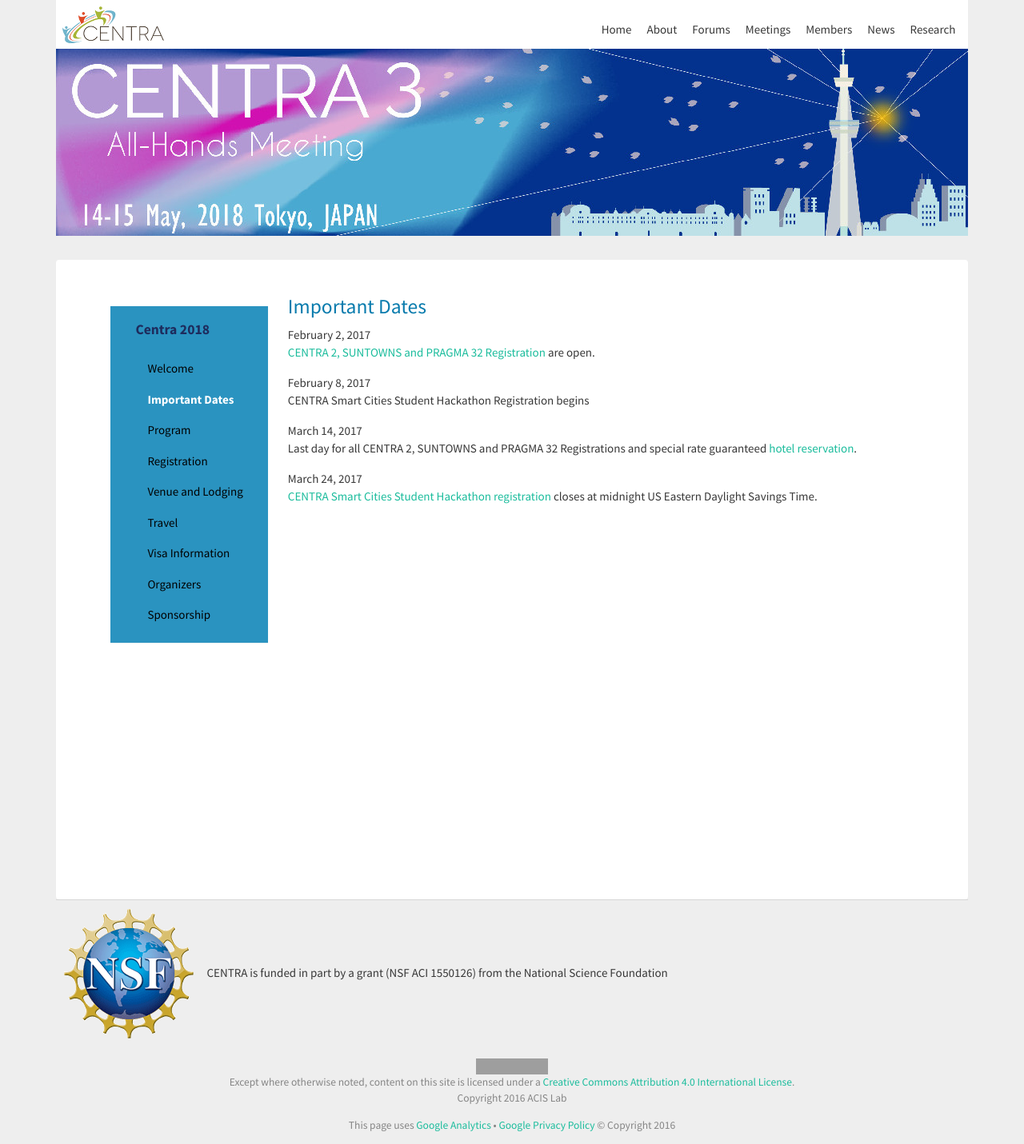
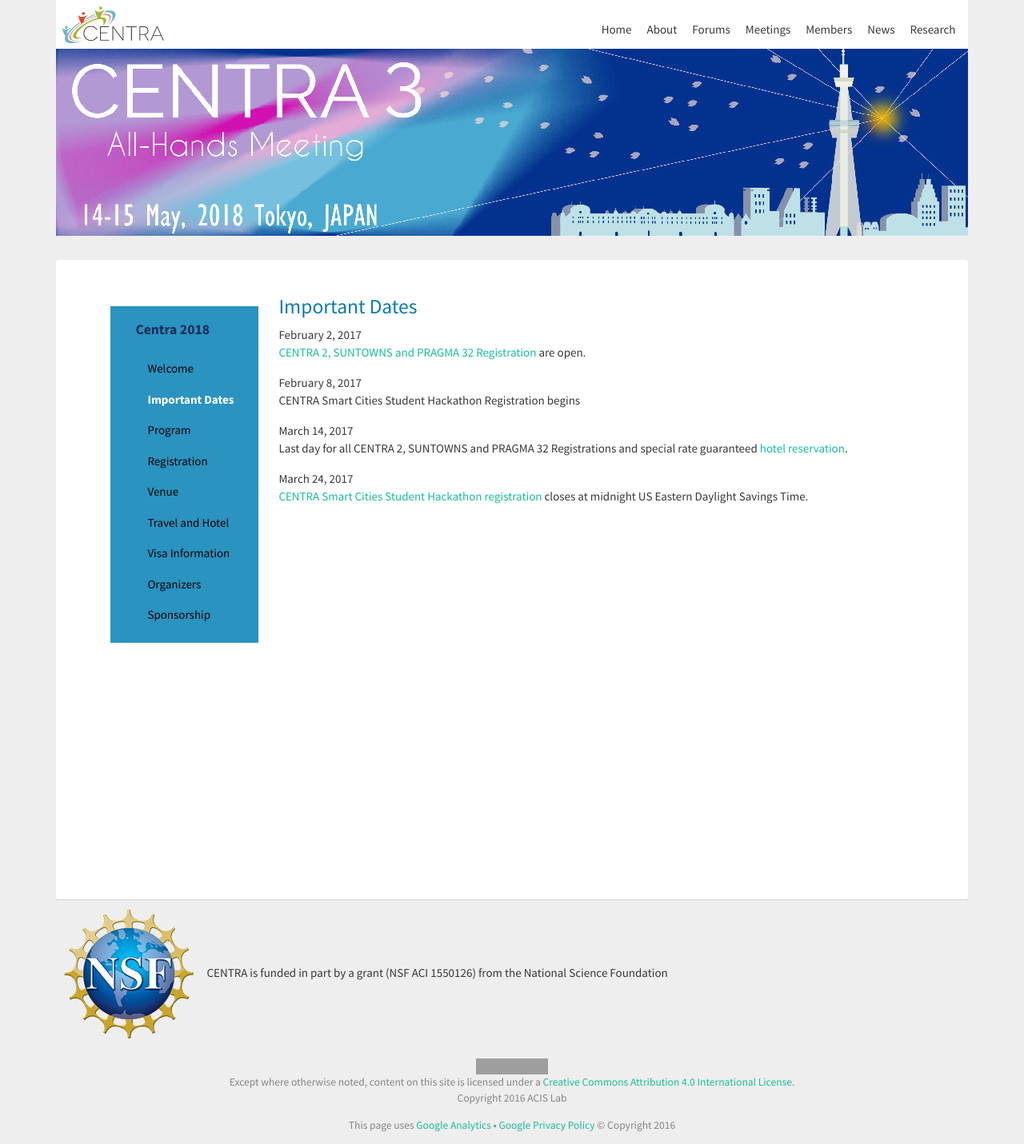
Before and after one commit to hmchou56/centra8, a Jekyll site: the page built from centra3/news.md, in a window 1280 px wide. Shown: the whole page at 80% size. Built offline with Jekyll 4.4.1, drawn with Linux system fonts in a browser that asks for light colours; nearby versions of some CDN libraries; grey boxes are pictures that could not be loaded.

Commit message:
update menu items

```diff
--- a/_includes/centra3combinedmenu.html
+++ b/_includes/centra3combinedmenu.html
@@ -109,8 +109,8 @@
 					<li {% if page.url contains '/centra3/news.html' %} class="{{ submenuitem | append:'_selected'}}" {% else %} class=" {{ submenuitem }}" {% endif %}><a href="/centra3/news.html">Important Dates</a></li>
 					<li {% if page.url contains '/centra3/program.html' %} class="{{ submenuitem | append:'_selected'}}" {% else %} class=" {{ submenuitem }}" {% endif %}><a href="/centra3/program.html">Program</a></li>
 					<li {% if page.url contains '/centra3/registration.html' %} class="{{ submenuitem | append:'_selected'}}" {% else %} class=" {{ submenuitem }}" {% endif %}><a href="/centra3/registration.html">Registration</a></li>
-					<li {% if page.url contains '/centra3/venue.html' %} class="{{ submenuitem | append:'_selected'}}" {% else %} class=" {{ submenuitem }}" {% endif %}><a href="/centra3/venue.html">Venue and Lodging</a></li>
-					<li {% if page.url contains '/centra3/travel.html' %} class="{{ submenuitem | append:'_selected'}}" {% else %} class=" {{ submenuitem }}" {% endif %}><a href="/centra3/travel.html">Travel</a></li>
+					<li {% if page.url contains '/centra3/venue.html' %} class="{{ submenuitem | append:'_selected'}}" {% else %} class=" {{ submenuitem }}" {% endif %}><a href="/centra3/venue.html">Venue</a></li>
+					<li {% if page.url contains '/centra3/travel.html' %} class="{{ submenuitem | append:'_selected'}}" {% else %} class=" {{ submenuitem }}" {% endif %}><a href="/centra3/travel.html">Travel and Hotel</a></li>
 					<li {% if page.url contains '/centra3/visainfo.html' %} class="{{ submenuitem | append:'_selected'}}" {% else %} class=" {{ submenuitem }}" {% endif %}><a href="/centra3/visainfo.html">Visa Information</a></li>
 					<li {% if page.url contains '/centra3/organizers.html' %} class="{{ submenuitem | append:'_selected'}}" {% else %} class=" {{ submenuitem }}" {% endif %}><a href="/centra3/organizers.html">Organizers</a></li>
 					<li {% if page.url contains '/centra3/sponsorship.html' %} class="{{ submenuitem | append:'_selected'}}" {% else %} class=" {{ submenuitem }}" {% endif %}><a href="/centra3/sponsorship.html">Sponsorship</a></li>
```
